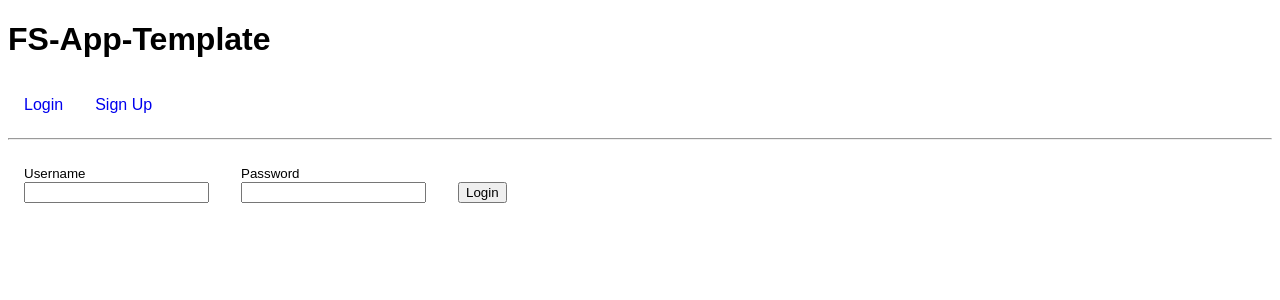
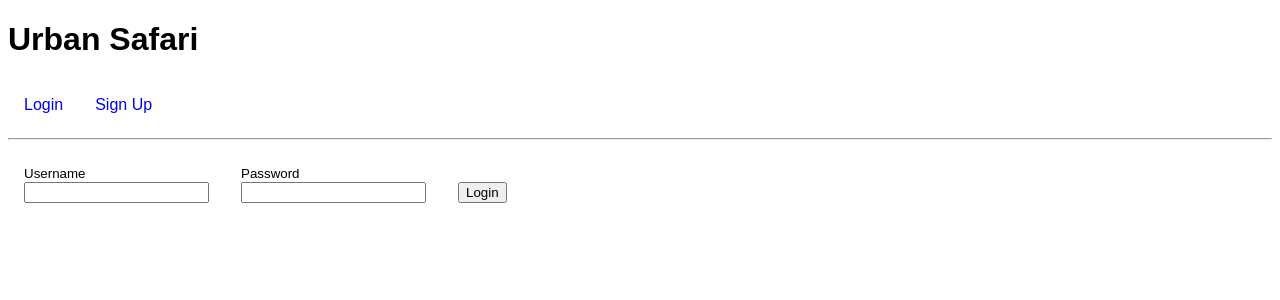
Before and after one commit to FSA2204-ATeam/Capstone-Project, a React app: page / in a window 1280 px wide. Shown: the top 300 px of the page. Built offline with nearby package versions, Linux system fonts and the light colour scheme.

Commit message:
Update Navbar.js
Changed Title to test automatic deployment.

```diff
--- a/client/components/Navbar.js
+++ b/client/components/Navbar.js
@@ -5,7 +5,7 @@ import {logout} from '../store'
 
 const Navbar = ({handleClick, isLoggedIn}) => (
   <div>
-    <h1>FS-App-Template</h1>
+    <h1>Urban Safari</h1>
     <nav>
       {isLoggedIn ? (
         <div>
```
